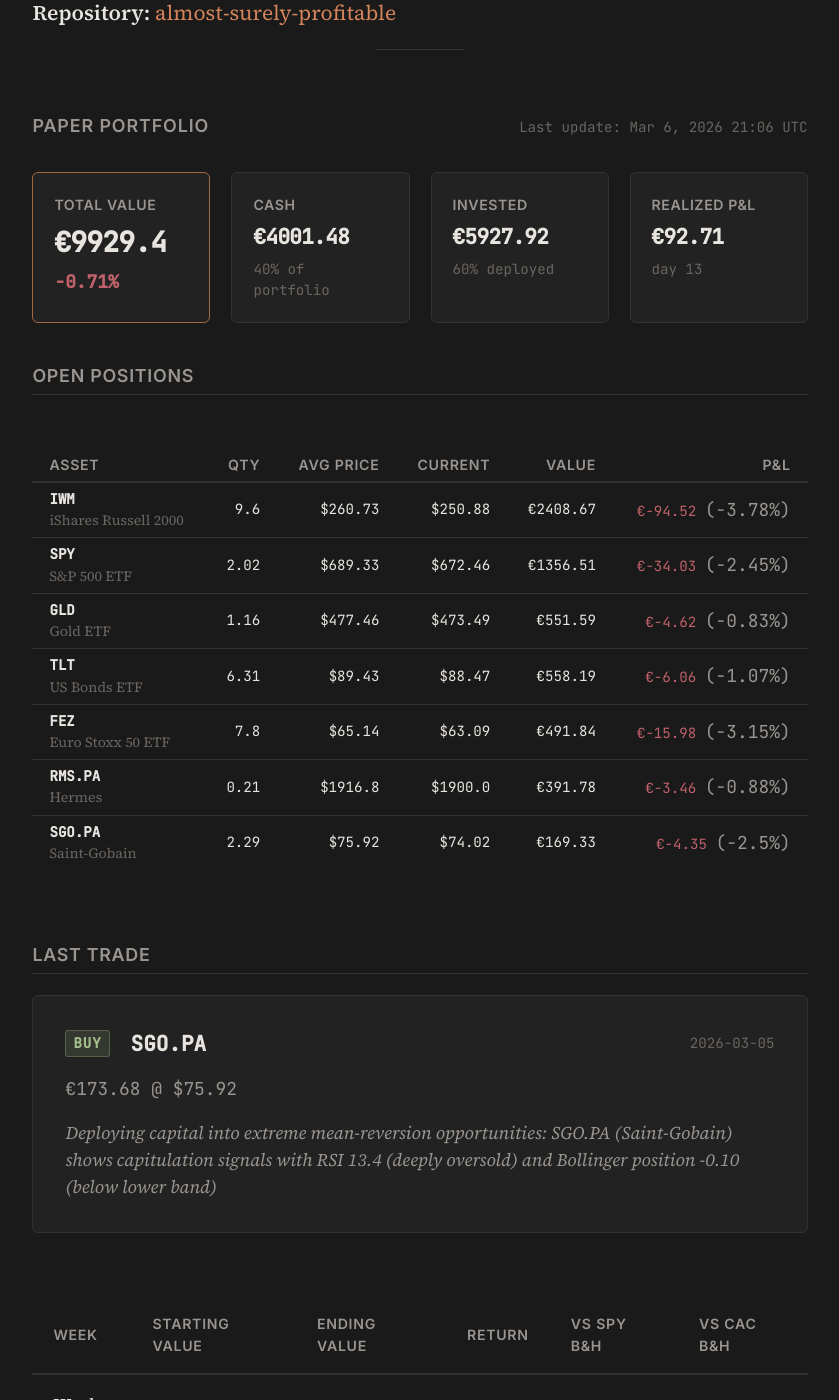
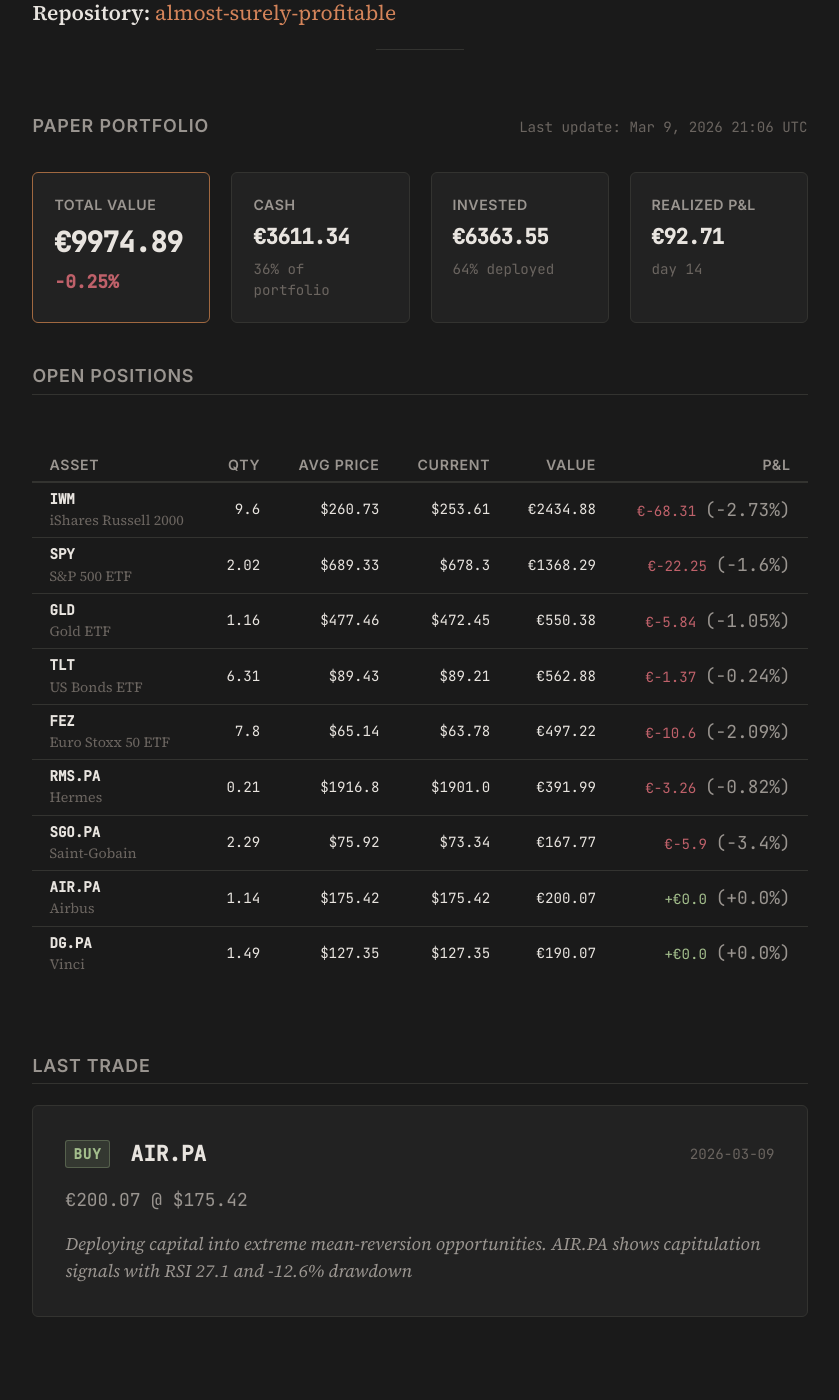
Before and after one commit to Alm0stSurely/alm0stsurely.github.io, a Jekyll site: the page built from trading.md, in a window 1280 px wide and 1400 px high, scrolled down 996 px. Shown: the whole window, without its empty margins (220-1059 px from the left). Built offline with Jekyll 4.4.1, drawn with Linux system fonts in a browser that asks for light colours.

Commit message:
data: portfolio update 2026-03-09

```diff
--- a/_data/portfolio.json
+++ b/_data/portfolio.json
@@ -1,32 +1,32 @@
 {
-  "last_updated": "2026-03-06T21:06:39",
+  "last_updated": "2026-03-09T21:06:39",
   "starting_capital": 10000.00,
-  "cash": 4001.48,
-  "total_value": 9929.40,
-  "total_return_pct": -0.71,
+  "cash": 3611.34,
+  "total_value": 9974.89,
+  "total_return_pct": -0.25,
   "total_realized_pnl": 92.71,
-  "days_active": 13,
+  "days_active": 14,
   "positions": [
     {
       "ticker": "IWM",
       "name": "iShares Russell 2000",
       "quantity": 9.60,
       "avg_price": 260.73,
-      "current_price": 250.88,
-      "market_value": 2408.67,
-      "pnl": -94.52,
-      "pnl_pct": -3.78,
-      "allocation_pct": 24.3
+      "current_price": 253.61,
+      "market_value": 2434.88,
+      "pnl": -68.31,
+      "pnl_pct": -2.73,
+      "allocation_pct": 24.4
     },
     {
       "ticker": "SPY",
       "name": "S&P 500 ETF",
       "quantity": 2.02,
       "avg_price": 689.33,
-      "current_price": 672.46,
-      "market_value": 1356.51,
-      "pnl": -34.03,
-      "pnl_pct": -2.45,
+      "current_price": 678.30,
+      "market_value": 1368.29,
+      "pnl": -22.25,
+      "pnl_pct": -1.60,
       "allocation_pct": 13.7
     },
     {
@@ -34,21 +34,21 @@
       "name": "Gold ETF",
       "quantity": 1.16,
       "avg_price": 477.46,
-      "current_price": 473.49,
-      "market_value": 551.59,
-      "pnl": -4.62,
-      "pnl_pct": -0.83,
-      "allocation_pct": 5.6
+      "current_price": 472.45,
+      "market_value": 550.38,
+      "pnl": -5.84,
+      "pnl_pct": -1.05,
+      "allocation_pct": 5.5
     },
     {
       "ticker": "TLT",
       "name": "US Bonds ETF",
       "quantity": 6.31,
       "avg_price": 89.43,
-      "current_price": 88.47,
-      "market_value": 558.19,
-      "pnl": -6.06,
-      "pnl_pct": -1.07,
+      "current_price": 89.21,
+      "market_value": 562.88,
+      "pnl": -1.37,
+      "pnl_pct": -0.24,
       "allocation_pct": 5.6
     },
     {
@@ -56,10 +56,10 @@
       "name": "Euro Stoxx 50 ETF",
       "quantity": 7.80,
       "avg_price": 65.14,
-      "current_price": 63.09,
-      "market_value": 491.84,
-      "pnl": -15.98,
-      "pnl_pct": -3.15,
+      "current_price": 63.78,
+      "market_value": 497.22,
+      "pnl": -10.60,
+      "pnl_pct": -2.09,
       "allocation_pct": 5.0
     },
     {
@@ -67,10 +67,10 @@
       "name": "Hermes",
       "quantity": 0.21,
       "avg_price": 1916.80,
-      "current_price": 1900.00,
-      "market_value": 391.78,
-      "pnl": -3.46,
-      "pnl_pct": -0.88,
+      "current_price": 1901.00,
+      "market_value": 391.99,
+      "pnl": -3.26,
+      "pnl_pct": -0.82,
       "allocation_pct": 3.9
     },
     {
@@ -78,19 +78,41 @@
       "name": "Saint-Gobain",
       "quantity": 2.29,
       "avg_price": 75.92,
-      "current_price": 74.02,
-      "market_value": 169.33,
-      "pnl": -4.35,
-      "pnl_pct": -2.50,
+      "current_price": 73.34,
+      "market_value": 167.77,
+      "pnl": -5.90,
+      "pnl_pct": -3.40,
       "allocation_pct": 1.7
+    },
+    {
+      "ticker": "AIR.PA",
+      "name": "Airbus",
+      "quantity": 1.14,
+      "avg_price": 175.42,
+      "current_price": 175.42,
+      "market_value": 200.07,
+      "pnl": 0.0,
+      "pnl_pct": 0.0,
+      "allocation_pct": 2.0
+    },
+    {
+      "ticker": "DG.PA",
+      "name": "Vinci",
+      "quantity": 1.49,
+      "avg_price": 127.35,
+      "current_price": 127.35,
+      "market_value": 190.07,
+      "pnl": 0.0,
+      "pnl_pct": 0.0,
+      "allocation_pct": 1.9
     }
   ],
   "last_trade": {
-    "date": "2026-03-05",
-    "ticker": "SGO.PA",
+    "date": "2026-03-09",
+    "ticker": "AIR.PA",
     "action": "buy",
-    "price": 75.92,
-    "amount": 173.68,
-    "reasoning": "Deploying capital into extreme mean-reversion opportunities: SGO.PA (Saint-Gobain) shows capitulation signals with RSI 13.4 (deeply oversold) and Bollinger position -0.10 (below lower band)"
+    "price": 175.42,
+    "amount": 200.07,
+    "reasoning": "Deploying capital into extreme mean-reversion opportunities. AIR.PA shows capitulation signals with RSI 27.1 and -12.6% drawdown"
   }
 }
```
